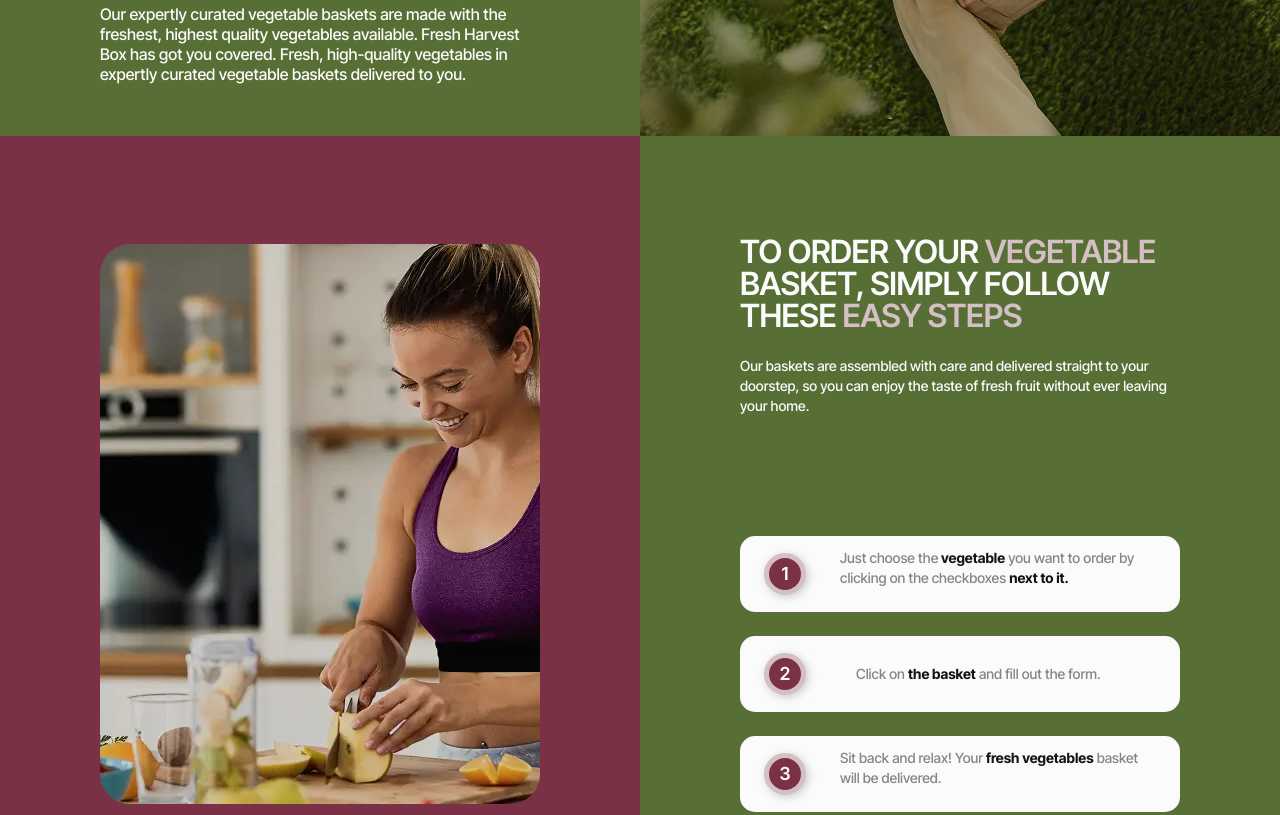
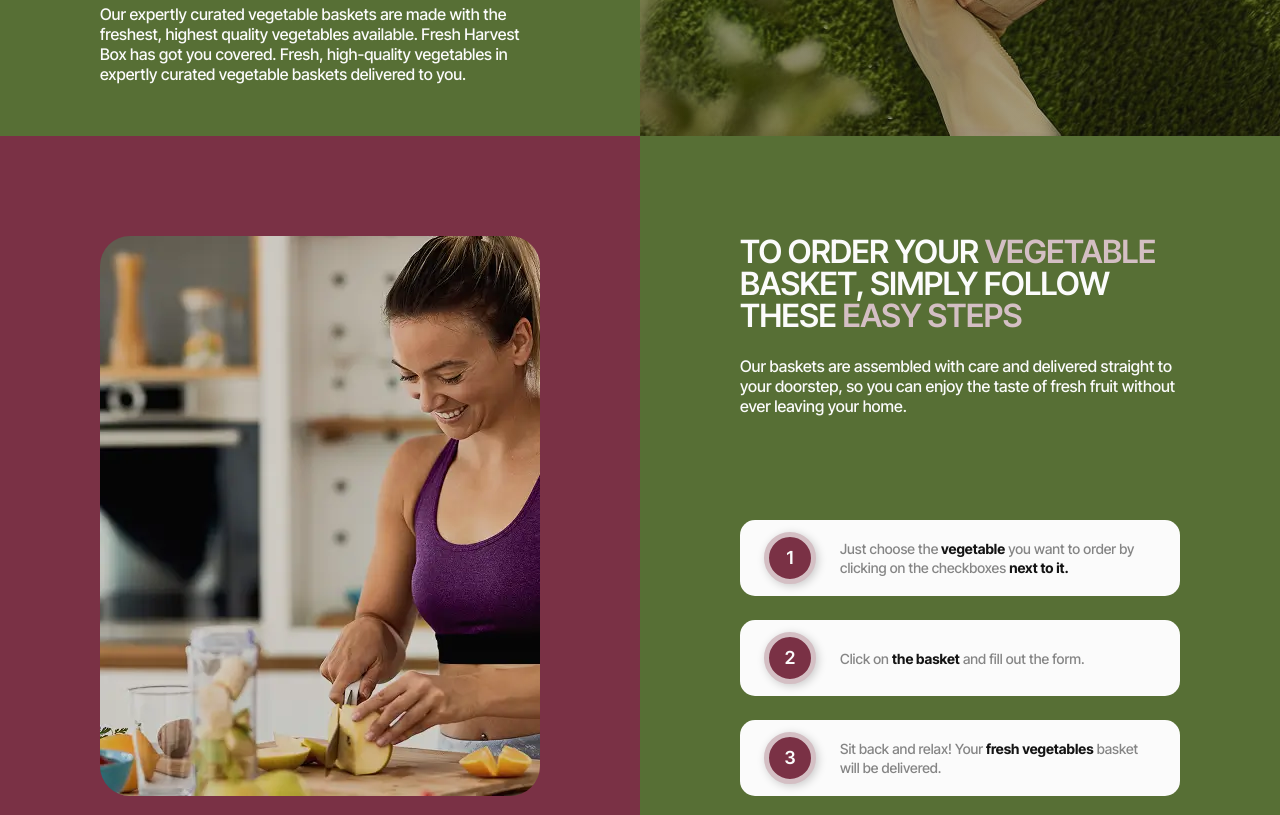
Before and after one commit to GoitStudentsWorks/fs116_html-css_AnnaNabok, a website built with Vite: page src/index.html in a window 1280 px wide. Shown: the part 660-1475 px from the top of the page. Built offline with nearby package versions, Linux system fonts and the light colour scheme.

Commit message:
how it works fix

```diff
--- a/src/css/works.css
+++ b/src/css/works.css
@@ -1,16 +1,29 @@
-.work-box {
-  max-width: 100%;
-  width: 375px;
-  padding: 0;
-  margin: 0 auto;
-}
 img {
   width: 100%;
   height: auto;
 }
+
+.section-works {
+  display: flex;
+  flex-direction: column;
+}
+
+.work-box {
+  background-color: #7a3145;
+}
 .container-img {
-  background-color: #7a3145;
+  max-width: 375px;
   padding: 40px 20px;
+  margin: 0 auto;
+}
+
+.container-brief {
+  background-color: #576f35;
+}
+.container-text {
+  max-width: 375px;
+  padding: 80px 20px;
+  margin: 0 auto;
 }
 
 .works-img {
@@ -35,10 +48,6 @@ img {
   color: #d4bfc4;
 }
 
-.container-text {
-  background: #576f35;
-  padding: 80px 20px;
-}
 .text-works {
   font-size: 14px;
   font-weight: 500;
@@ -49,12 +58,14 @@ img {
 }
 
 .text-box {
-  margin: 0 0 0 76px;
+  padding-left: 76px;
   font-size: 14px;
+  width: 100%;
   font-weight: 500;
   line-height: 1.42;
   letter-spacing: 0em;
   text-align: left;
+  align-self: center;
   color: #858585;
 }
 
@@ -71,8 +82,8 @@ img {
 }
 .box {
   width: 100%;
-  min-height: 84px;
-  max-width: 335px;
+  min-height: 76px;
+  width: 100%;
   border-radius: 15px;
   padding: 12px 27px 12px 24px;
   text-align: center;
@@ -82,8 +93,8 @@ img {
   list-style-type: none;
 }
 .box-button {
-  width: 42px;
-  height: 42px;
+  width: 52px;
+  height: 52px;
   border-radius: 50%;
   border: 5px solid #d4bfc4;
   background: #7a3145;
@@ -101,13 +112,15 @@ img {
 }
 
 @media screen and (min-width: 768px) {
-  .work-box {
-    width: 768px;
-  }
   .container-img {
+    max-width: 768px;
     padding: 100px 64px;
   }
 
+  .container-text {
+    max-width: 768px;
+    padding: 100px 164px;
+  }
   .box {
     max-width: 440px;
     min-height: 76px;
@@ -115,19 +128,8 @@ img {
   .container-box {
     gap: 24px;
   }
-  .container-text {
-    padding: 100px 164px;
-  }
-  .box-1 {
-    margin: 0 0 0 76px;
-    text-align: left;
-    text-align: center;
-    align-items: center;
-    justify-content: center;
-    padding-top: 16px;
-    padding-left: 16px;
-  }
-  .text-works .text-box {
+
+  .text-works {
     font-size: 16px;
     line-height: 1.43;
     margin-bottom: 52px;
@@ -140,33 +142,37 @@ img {
 }
 
 @media screen and (min-width: 1280px) {
+  .section-works {
+    flex-direction: row;
+    align-content: center;
+    justify-content: center;
+  }
   .work-box {
-    width: 1280px;
-    display: flex;
+    width: 50%;
   }
 
   .container-img {
-    width: 50%;
-    display: flex;
-    align-items: center;
-    justify-content: center;
-    padding: 0 100px;
+    max-width: 640px;
+    padding: 100px;
+    margin-right: 0;
+    margin-left: auto;
   }
 
   .container-brief {
-    background: #576f35;
     width: 50%;
-    box-sizing: border-box;
-    padding: 100px 100px;
   }
   .container-text {
-    padding: 0;
-    margin: 0;
+    max-width: 640px;
+    padding: 100px;
+
+    margin-left: 0;
+    margin-right: auto;
   }
   .title-works {
     margin-bottom: 24px;
   }
   .text-works {
-    margin-bottom: 120px;
+    margin-bottom: 104px;
+    line-height: 1.26;
   }
 }
--- a/src/partials/works.html
+++ b/src/partials/works.html
@@ -32,6 +32,7 @@
         />
       </picture>
     </div>
+  </div>
   <div class="container-brief">
     <div class="container-text">
       <h2 class="visually-hidden">features</h2>
@@ -41,23 +42,23 @@
       </p>
       <p class="text-works">
         Our baskets are assembled with care and delivered straight to your
-          doorstep, so you can enjoy the taste of fresh fruit without ever
-          leaving your home.
+        doorstep, so you can enjoy the taste of fresh fruit without ever leaving
+        your home.
       </p>
       <ul class="container-box">
         <li class="box">
           <div class="box-button">1</div>
           <p class="text-box">
-              Just choose the<span class="box-color"> vegetable</span> you want
-              to order by clicking on the checkboxes
+            Just choose the<span class="box-color"> vegetable</span> you want to
+            order by clicking on the checkboxes
             <span class="box-color">next to it.</span>
           </p>
         </li>
         <li class="box">
           <div class="box-button">2</div>
-            <p class="text-box box-1">
-              Click on <span class="box-color"> the basket</span> and fill out
-              the form.
+          <p class="text-box">
+            Click on <span class="box-color"> the basket</span> and fill out the
+            form.
           </p>
         </li>
         <li class="box">
@@ -72,5 +73,4 @@
       </ul>
     </div>
   </div>
-  </div>
 </section>
```
Lines whose indentation alone changed are shown as unchanged.
